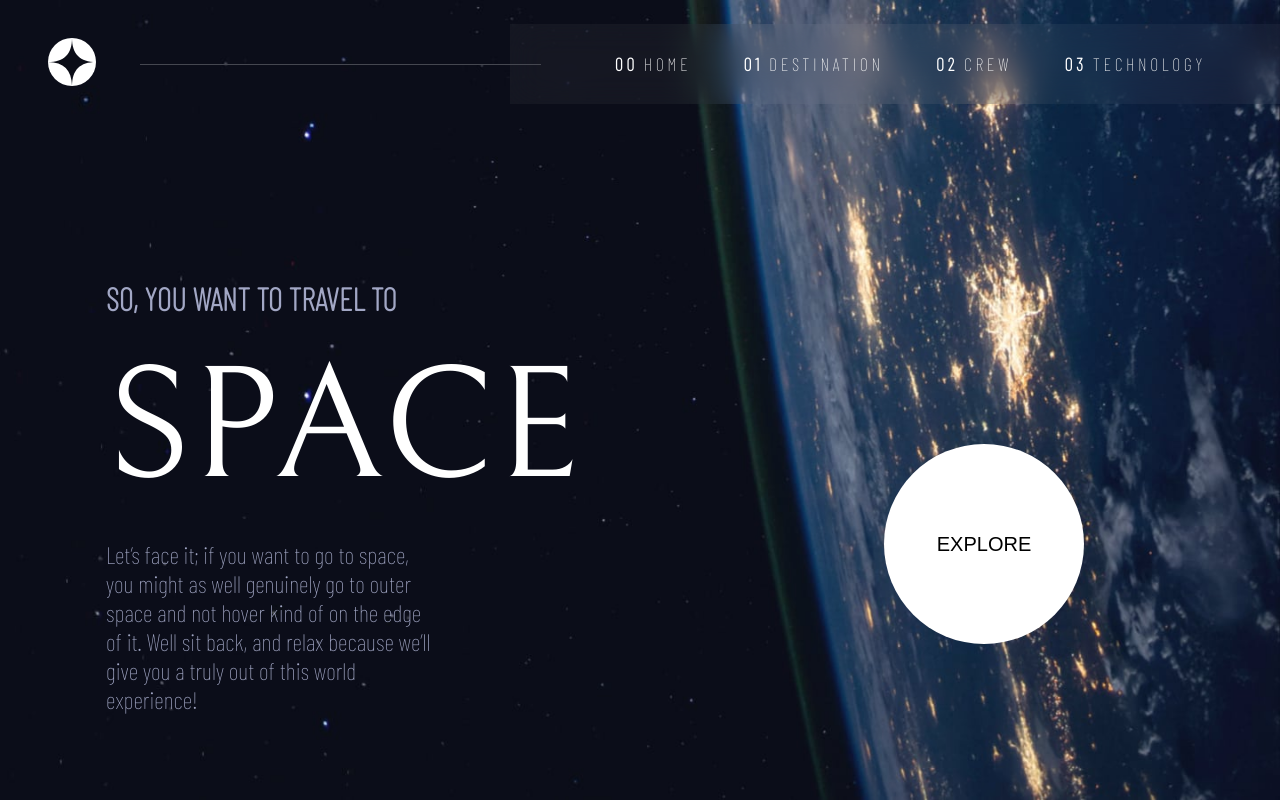
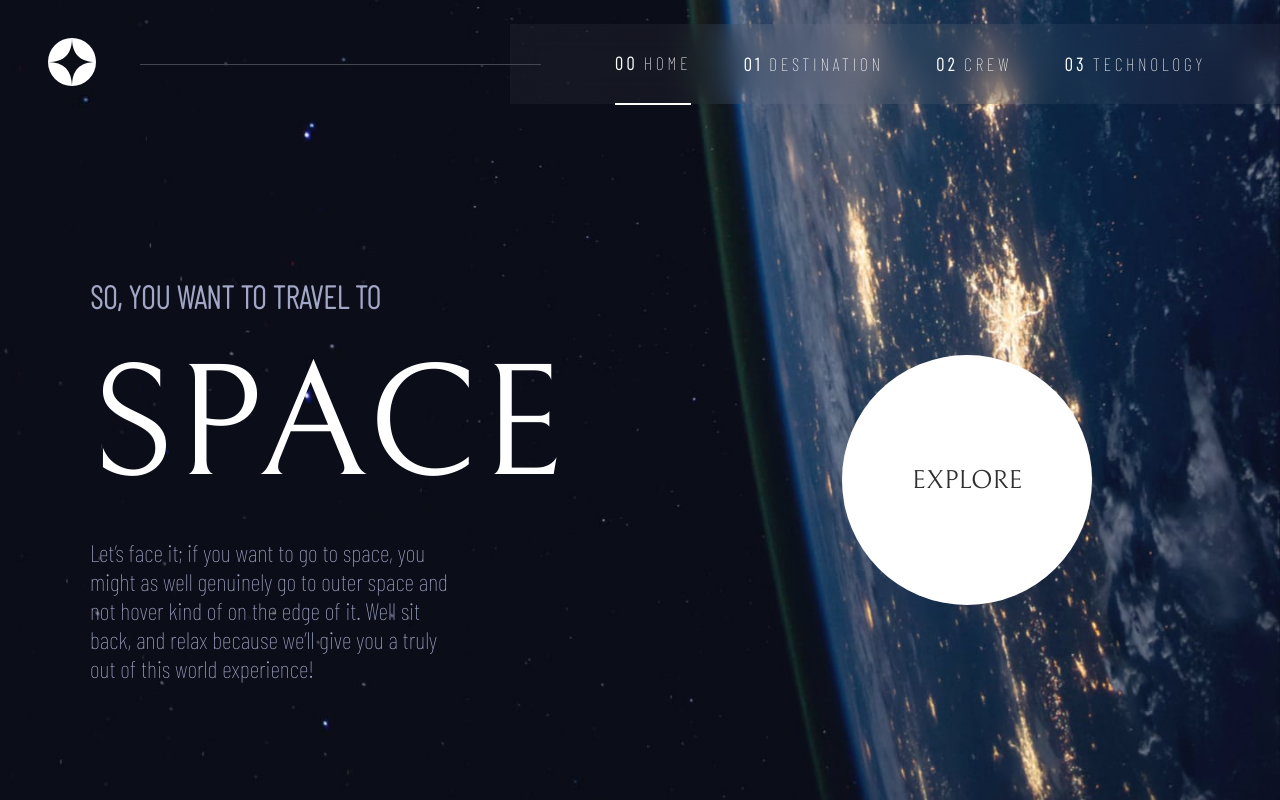
Before and after one commit to David-Chazoule/Space-Tourism, a React (Create React App) app in the folder spacetourism/: page /home in a window 1280 px wide. Built offline with nearby package versions, Linux system fonts and the light colour scheme.

Commit message:
modification btn explorer , modification design home

```diff
--- a/spacetourism/src/components/header/_header.scss
+++ b/spacetourism/src/components/header/_header.scss
@@ -91,6 +91,7 @@
     width: 36px;
     margin-right: 20px;
     display: none;
+    cursor: pointer;
 
     //mobile
     @media screen and (max-width: 800px) {
--- a/spacetourism/src/components/home/Home.tsx
+++ b/spacetourism/src/components/home/Home.tsx
@@ -3,7 +3,7 @@ import { Link } from "react-router-dom";
 function Home() {
   return (
     <div className="home_container">
-      <div>
+      <div className="description-container">
         <div className="title_description-box">
           <h5>SO, YOU WANT TO TRAVEL TO</h5>
           <h1>SPACE</h1>
@@ -15,11 +15,11 @@ function Home() {
           </p>
         </div>
         <div className="btn-box">
-          <div className="circle-superior">
-            <Link to="/Destination">
-              <button>EXPLORE</button>
-            </Link>
-          </div>
+          <Link className="link" to="/Destination">
+            <div className="content-explore">
+              <p>EXPLORE</p>
+            </div>
+          </Link>
         </div>
       </div>
     </div>
--- a/spacetourism/src/components/home/home.scss
+++ b/spacetourism/src/components/home/home.scss
@@ -20,18 +20,20 @@
     background-image: url("../../assets/background/background-home-mobile.jpg");
   }
 
-  div {
+  .description-container {
     display: grid;
     width: 100%;
     grid-template-columns: 1fr 1fr;
     color: white;
-    margin: 12vh 6vh 0 6vh;
+    // margin: 12vh 6vh 0 6vh;
+    margin-top: 20vh;
 
     //tablet
     @media screen and (max-width: 1070px) {
       display: flex;
       flex-direction: column;
-      margin: 10vh 0 0 0;
+      align-items: center;
+      justify-content: center;
     }
 
     //mobile
@@ -42,6 +44,7 @@
       flex-direction: column;
       align-items: flex-start;
       justify-content: center;
+      margin: 10vh;
       width: 100%;
 
       //tablet
@@ -59,6 +62,10 @@
         font-size: 2em;
         font-family: $fontBarlow;
         color: #a2a7c5;
+
+        @media screen and (max-width: 800px) {
+          font-size: 1.6em;
+        }
       }
 
       h1 {
@@ -66,6 +73,15 @@
         font-size: 10em;
         font-family: $fontBellefair;
         font-weight: 400;
+
+        @media screen and (max-width: 800px) {
+          font-size: 8em;
+          margin-top: 18px;
+        }
+
+        @media screen and (max-width: 600px) {
+          font-size: 5.5em;
+        }
       }
 
       p {
@@ -82,8 +98,17 @@
 
         //mobile
         @media screen and (max-width: 800px) {
+          text-align: center;
+          width: 80%;
+          margin: 18px;
         }
       }
+    }
+
+    .link {
+      text-decoration: none;
+      font-family: $fontBellefair;
+      font-size: 20px;
     }
 
     .btn-box {
@@ -91,10 +116,13 @@
       display: flex;
       align-items: center;
       justify-content: center;
+      margin: 0;
 
       //tablet
       @media screen and (max-width: 1070px) {
-        margin: 0;
+        justify-content: center;
+        margin-top: 40px;
+        height: 60vh;
       }
 
       //mobile
@@ -102,31 +130,38 @@
         margin-top: 10px;
       }
 
-      .circle-superior {
+      .content-explore {
         display: flex;
         align-items: center;
         justify-content: center;
-        height: 320px;
-        width: 320px;
-        border-radius: 50%;
+        position: relative;
+        border-radius: 100%;
+        text-decoration: none;
+        color: black;
+        font-weight: 500;
+        font-size: 26px;
+        width: 250px;
+        height: 250px;
+        background-color: white;
 
-        //tablet
-        @media screen and (max-width: 1070px) {
-          margin: 20px;
+        cursor: pointer;
+        &:hover::before {
+          scale: 2;
         }
 
-        button {
-          border: none;
-          border-radius: 200px;
+        p {
           text-decoration: none;
-          color: black;
-          font-weight: 500;
-          font-size: 20px;
-          width: 200px;
-          height: 200px;
-          background-color: white;
-          cursor: pointer;
         }
+      }
+
+      .content-explore::before {
+        transition: scale 1s ease-in-out;
+        content: "";
+        width: 250px;
+        height: 250px;
+        background-color: rgba(255, 255, 255, 0.19);
+        border-radius: 100%;
+        position: absolute;
       }
     }
   }
--- a/spacetourism/src/components/navbar/Navbar.tsx
+++ b/spacetourism/src/components/navbar/Navbar.tsx
@@ -1,8 +1,7 @@
 import { nav } from "../../data/nav";
-import { Link } from "react-router-dom";
+import { NavLink } from "react-router-dom";
 import { showMenuProps } from "../header/Header";
 import cross from "../../assets/shared/icon-close.svg";
-import { useState } from "react";
 
 interface NavItem {
   num: string;
@@ -11,10 +10,7 @@ interface NavItem {
 }
 
 function Navbar({ showMenu, setShowMenu, handleMenu }: showMenuProps) {
-  const [activeIndex, setActiveIndex] = useState<number | null>(null);
-
-  const handleClick = (index: number) => {
-    setActiveIndex(index);
+  const handleClick = () => {
     setShowMenu(!showMenu);
   };
 
@@ -27,14 +23,15 @@ function Navbar({ showMenu, setShowMenu, handleMenu }: showMenuProps) {
           </div>
           {nav &&
             nav.map((elem: NavItem, index: number) => (
-              <Link to={`/${elem.route}`} key={index}>
-                <li
-                  onClick={() => handleClick(index)}
-                  className={index === activeIndex ? "active" : ""}
-                >
+              <NavLink
+                to={`/${elem.route}`}
+                key={index}
+                className={({ isActive }) => (isActive ? "active" : "")}
+              >
+                <li onClick={() => handleClick()}>
                   <span>{elem.num}</span> {elem.nav}
                 </li>
-              </Link>
+              </NavLink>
             ))}
         </ul>
       </nav>
--- a/spacetourism/src/components/navbar/_navbar.scss
+++ b/spacetourism/src/components/navbar/_navbar.scss
@@ -45,6 +45,10 @@
           justify-content: flex-end;
           width: 100%;
           margin-bottom: 10vh;
+        }
+
+        img {
+          cursor: pointer;
         }
       }
 
```
